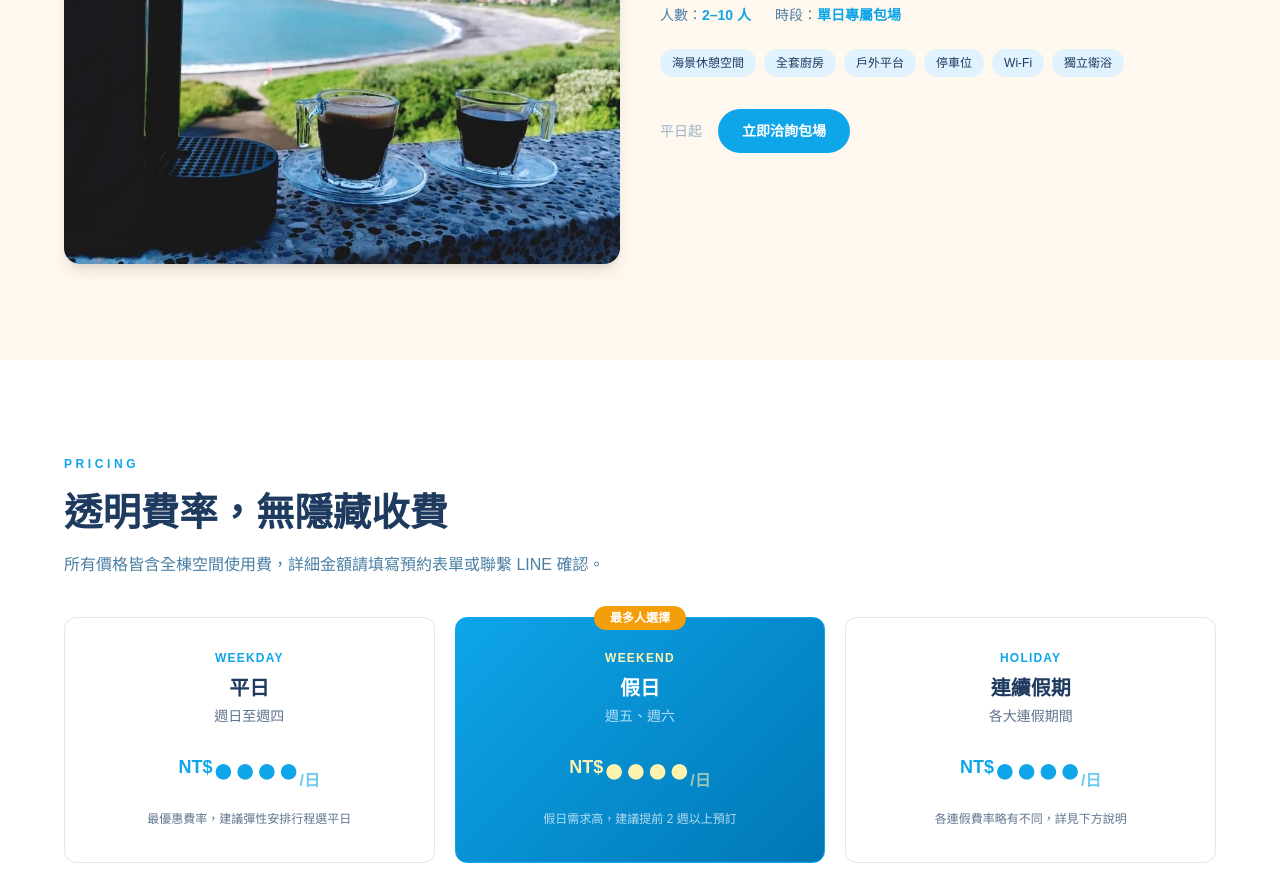
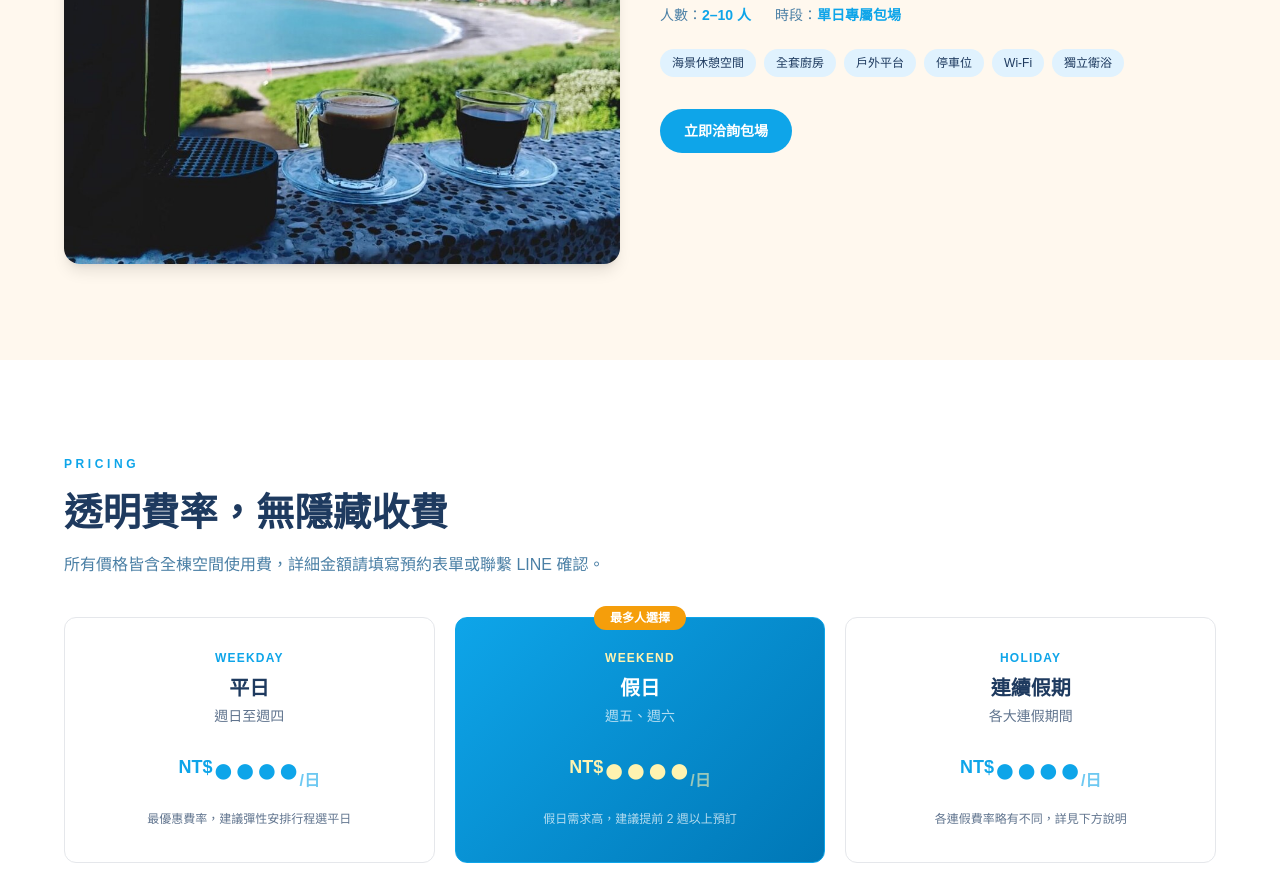
Before and after one commit to sean3193/loverbay, a Next.js app: page / in a window 1280 px wide. Shown: the part 3140-4034 px from the top of the page. Built offline with nearby package versions, Linux system fonts and the light colour scheme.

Commit message:
fix: 移除「平日起」文字

```diff
--- a/src/app/page.tsx
+++ b/src/app/page.tsx
@@ -562,7 +562,6 @@ export default function Home() {
               ))}
             </div>
             <div className="flex items-center gap-4">
-              <span className="text-sm" style={{ color: '#9CB3C9' }}>{t('space.hint')}</span>
               <a href="#booking" className="font-bold text-sm text-white px-6 py-3 rounded-full no-underline hover:-translate-y-0.5 transition-transform" style={{ background: '#0EA5E9' }}>
                 {t('space.cta')}
               </a>
```
